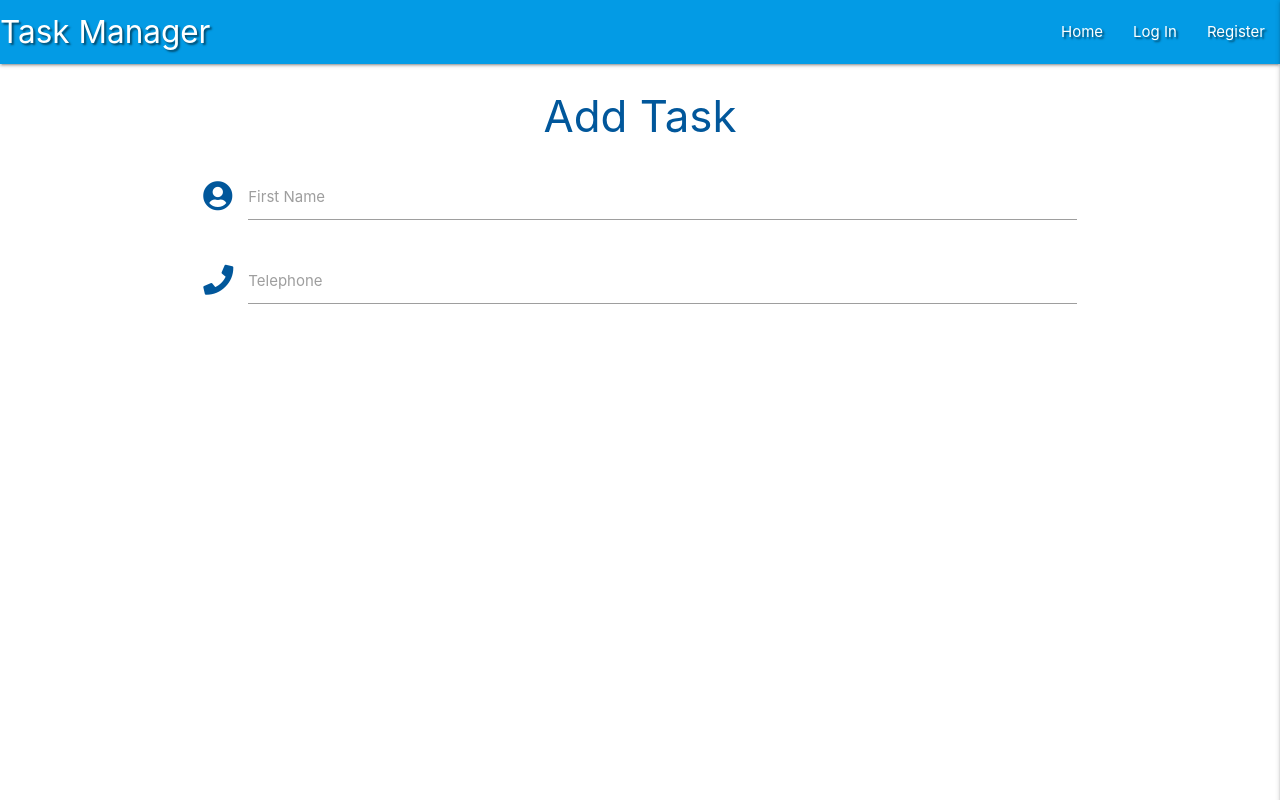
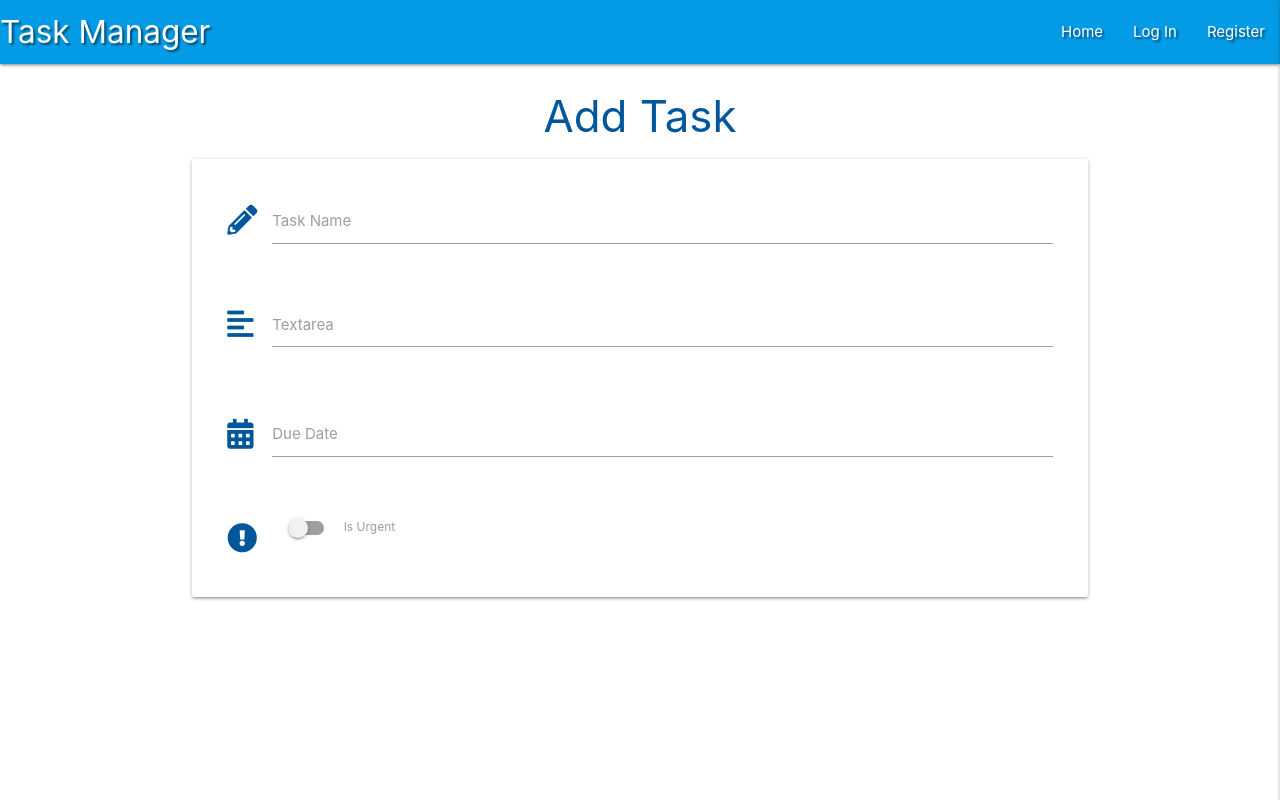
Before and after one commit to brunobdias/flask-task-manager-project, a Flask app: page /add_task in a window 1280 px wide. Run offline with Flask 2, Linux system fonts and the light colour scheme; some libraries are stand-ins or nearby versions.

Commit message:
Add task form input fields

```diff
--- a/static/js/script.js
+++ b/static/js/script.js
@@ -2,4 +2,12 @@ $(document).ready(function () {
     $(".sidenav").sidenav({ edge: "right" });
     $('.collapsible').collapsible();
     $('.tooltipped').tooltip();
+    $('.datepicker').datepicker({
+        format: "dd mmmm, yyyy",
+        yearRange: 3,
+        showClearBtn: true,
+        i18n: {
+            done: "Select"
+        }
+    });
 });
--- a/templates/add_task.html
+++ b/templates/add_task.html
@@ -3,18 +3,43 @@
 
 <h3 class="light-blue-text text-darken-4 center-align">Add Task</h3>
 
-<div class="row">
+<div class="row card-panel gery lighten-5">
     <form class="col s12" method="POST" action="">
         <div class="row">
             <div class="input-field col s12">
-                <i class="fas fa-user-circle prefix light-blue-text text-darken-4"></i>
-                <input id="icon_prefix" type="text" class="validate">
-                <label for="icon_prefix">First Name</label>
+                <i class="fas fa-pencil-alt prefix light-blue-text text-darken-4"></i>
+                <input id="task_name" name="task_name" minlength="5" maxlength="50"
+                    type="text" class="validate" required>
+                <label for="task_name">Task Name</label>
             </div>
+        </div>
+        <div class="row">
             <div class="input-field col s12">
-                <i class="fas fa-phone prefix light-blue-text text-darken-4"></i>
-                <input id="icon_telephone" type="tel" class="validate">
-                <label for="icon_telephone">Telephone</label>
+                <i class="fas fa-align-left prefix light-blue-text text-darken-4"></i>
+                <textarea id="task_description" name="task_description" minlength="5" maxlength="200"
+                    class="materialize-textarea validate" required></textarea>
+                <label for="task_description">Textarea</label>
+            </div>
+        </div>
+        <div class="row">
+            <div class="input-field col s12">
+                <i class="fas fa-calendar-alt prefix light-blue-text text-darken-4"></i>
+                <input id="due_date" name="due_date"
+                    type="text" class="datepicker validate" required>
+                <label for="due_date">Due Date</label>
+            </div>
+        </div>
+        <div class="row">
+            <div class="input-field col s12">
+                <!-- Switch -->
+                <div class="switch">
+                    <i class="fas fa-exclamation-circle prefix light-blue-text text-darken-4"></i>
+                    <label for="is_urgent">
+                        <input type="checkbox" id="is_urgent" name="is_urgent">
+                        <span class="lever"></span>
+                        Is Urgent
+                    </label>
+                </div>
             </div>
         </div>
     </form>
```
